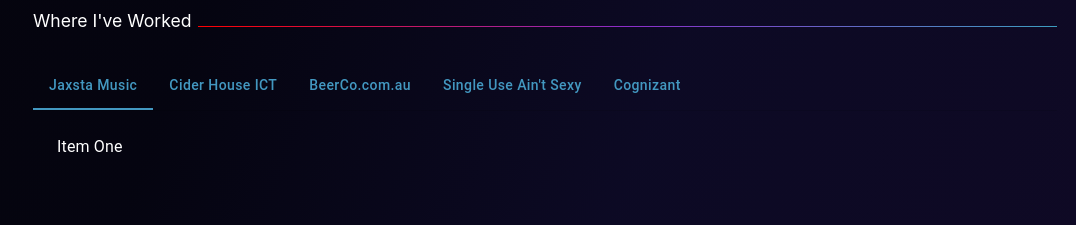
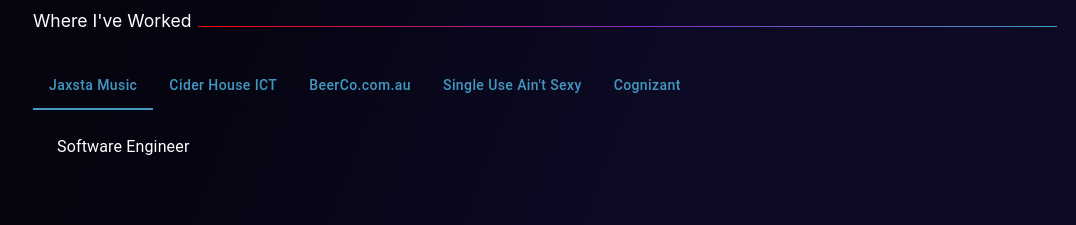
Before and after one commit to mdmathewdc/Mathew-Dony-Portfolio, a Next.js app in the folder mathew-dony-portfolio/: page / in a window 1280 px wide. Shown: the part 820-1045 px from the top of the page, without its empty margins (95-1171 px from the left). Built offline with nearby package versions, Linux system fonts and the light colour scheme; a web font is replaced by a local one.

Commit message:
Add role to job tab

```diff
--- a/mathew-dony-portfolio/components/JobTab.jsx
+++ b/mathew-dony-portfolio/components/JobTab.jsx
@@ -5,6 +5,14 @@
 import Typography from "@mui/material/Typography";
 import Box from "@mui/material/Box";
 import { createTheme, ThemeProvider } from "@mui/material/styles";
+
+const RenderedTabs = (data, value) => {
+  return data.map((job, index) => (
+    <TabPanel value={value} index={index}>
+      {job.role}
+    </TabPanel>
+  ));
+};
 
 const TabPanel = (props) => {
   const { children, value, index, ...other } = props;
@@ -94,7 +102,7 @@
               <Tab
                 sx={{ color: "white", textTransform: "none" }}
                 label={job.name}
-                style={{color: "#4398c1"}}
+                style={{ color: "#4398c1" }}
                 {...a11yProps(index)}
               />
             ))}
@@ -116,15 +124,7 @@
           /> */}
           </Tabs>
         </Box>
-        <TabPanel value={value} index={0}>
-          Item One
-        </TabPanel>
-        <TabPanel value={value} index={1}>
-          Item Two
-        </TabPanel>
-        <TabPanel value={value} index={2}>
-          Item Three
-        </TabPanel>
+        {RenderedTabs(data, value)}
       </Box>
     </ThemeProvider>
   );
```
